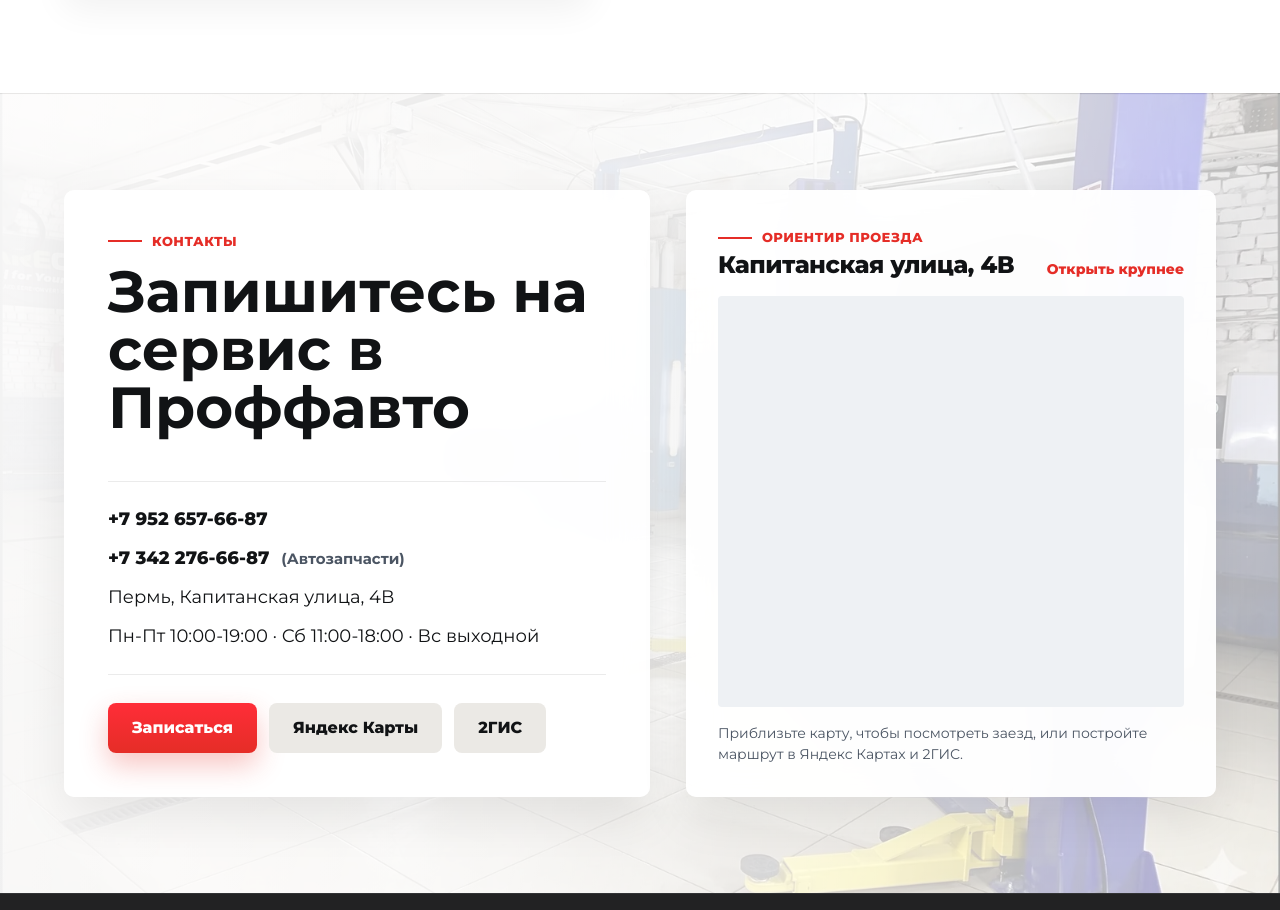
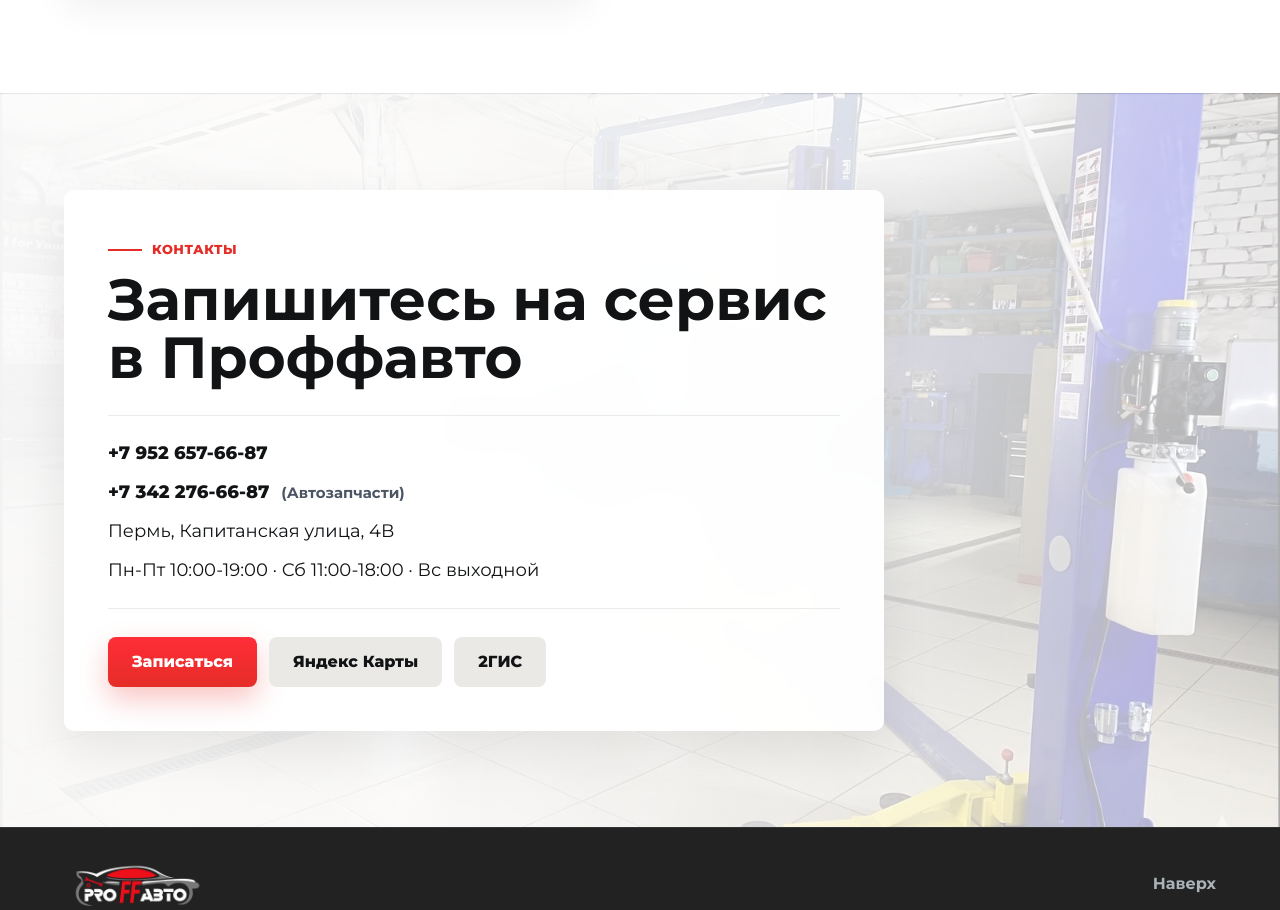
Before and after one commit to nakupendak/prof, a plain HTML site: page index.html in a window 1280 px wide. Shown: the part 4711-5621 px from the top of the page. Drawn offline with Linux system fonts and the light colour scheme.

Commit message:
chore: remove bottom Yandex map widget from contacts

```diff
--- a/index.html
+++ b/index.html
@@ -33,7 +33,7 @@
     content="Диагностика, ТО, ремонт двигателя, ходовой, кузовной ремонт, развал-схождение и шиномонтаж в Закамске (ул. Капитанская, 4В).">
   <meta name="twitter:image" content="https://proffauto159.ru/og-image.jpg">
   <title>Proffавто – автосервис и ремонт автомобилей в Закамске, Пермь</title>
-  <link rel="stylesheet" href="style.css?v=19">
+  <link rel="stylesheet" href="style.css?v=20">
   <script type="application/ld+json">
     {
       "@context": "https://schema.org",
@@ -359,29 +359,6 @@
           <a class="btn btn-secondary" href="https://go.2gis.com/cyw1y" target="_blank" rel="noreferrer">2ГИС</a>
         </div>
       </div>
-
-      <div class="contact-map-card">
-        <div class="contact-map-head">
-          <div>
-            <p class="eyebrow">Ориентир проезда</p>
-            <h3>Капитанская улица, 4В</h3>
-          </div>
-          <a class="contact-map-link"
-            href="https://yandex.com/maps/org/proffauto/19250466593/?ll=56.021358%2C58.025476&z=16" target="_blank"
-            rel="noreferrer">Открыть крупнее</a>
-        </div>
-
-        <div class="contact-map-frame">
-          <iframe
-            title="Мини-карта проезда к автосервису Proffавто на Капитанской улице, 4В"
-            src="https://yandex.ru/map-widget/v1/?ll=56.021358%2C58.025476&mode=search&oid=19250466593&ol=biz&z=16"
-            loading="lazy"
-            referrerpolicy="no-referrer-when-downgrade"
-            allowfullscreen></iframe>
-        </div>
-
-        <p class="contact-map-note">Приблизьте карту, чтобы посмотреть заезд, или постройте маршрут в Яндекс Картах и 2ГИС.</p>
-      </div>
     </section>
   </main>
 
--- a/script.js
+++ b/script.js
@@ -9,7 +9,7 @@ const routeDialog = document.querySelector("[data-route-dialog]");
 const routeCloseControls = document.querySelectorAll("[data-route-close]");
 const routeLinks = document.querySelectorAll("[data-route-link]");
 const revealItems = document.querySelectorAll(
-  ".service-card, .review-card, .image-panel, .content-panel, .team-content, .team-photo, .work-comparison, .contact-card, .contact-map-card"
+  ".service-card, .review-card, .image-panel, .content-panel, .team-content, .team-photo, .work-comparison, .contact-card"
 );
 
 const syncHeader = () => {
--- a/style.css
+++ b/style.css
@@ -1327,10 +1327,8 @@ h3 {
 
 .contact-section {
   display: grid;
-  grid-template-columns: minmax(0, 1.05fr) minmax(0, 0.95fr);
-  gap: clamp(20px, 3vw, 36px);
   min-height: 620px;
-  align-items: stretch;
+  align-items: center;
   background:
     linear-gradient(105deg, rgba(255, 255, 255, 0.96), rgba(255, 255, 255, 0.9) 48%, rgba(255, 255, 255, 0.65)),
     url("offer.webp");
@@ -1339,87 +1337,14 @@ h3 {
   border-top: 1px solid var(--line);
 }
 
-.contact-card,
-.contact-map-card {
-  width: 100%;
+.contact-card {
+  width: min(820px, 100%);
   padding: clamp(24px, 4vw, 44px);
   background: rgba(255, 255, 255, 0.95);
   border: none;
   border-radius: var(--card-radius);
   box-shadow: 0 20px 50px rgba(0, 0, 0, 0.08);
   backdrop-filter: blur(18px);
-}
-
-.contact-card {
-  display: flex;
-  flex-direction: column;
-  justify-content: center;
-}
-
-.contact-map-card {
-  display: flex;
-  flex-direction: column;
-  gap: 16px;
-  padding: clamp(22px, 3vw, 32px);
-}
-
-.contact-map-head {
-  display: flex;
-  align-items: flex-end;
-  justify-content: space-between;
-  gap: 16px;
-  flex-wrap: wrap;
-}
-
-.contact-map-head .eyebrow {
-  margin-bottom: 6px;
-}
-
-.contact-map-head h3 {
-  margin: 0;
-  font-size: clamp(20px, 2.2vw, 24px);
-  font-weight: 800;
-  letter-spacing: -0.02em;
-  color: var(--text);
-}
-
-.contact-map-link {
-  font-size: 14px;
-  font-weight: 800;
-  color: var(--red);
-  white-space: nowrap;
-  transition: opacity 0.18s ease;
-}
-
-.contact-map-link:hover,
-.contact-map-link:focus-visible {
-  text-decoration: underline;
-  text-underline-offset: 4px;
-}
-
-.contact-map-frame {
-  position: relative;
-  flex: 1;
-  min-height: 320px;
-  border-radius: calc(var(--card-radius) - 6px);
-  overflow: hidden;
-  border: none;
-  background: #eef1f4;
-}
-
-.contact-map-frame iframe {
-  display: block;
-  width: 100%;
-  height: 100%;
-  min-height: 320px;
-  border: 0;
-}
-
-.contact-map-note {
-  margin: 0;
-  color: var(--muted);
-  font-size: 14px;
-  line-height: 1.5;
 }
 
 .contact-lines {
@@ -1626,8 +1551,7 @@ h3 {
   .reveal-ready .team-content,
   .reveal-ready .team-photo,
   .reveal-ready .work-comparison,
-  .reveal-ready .contact-card,
-  .reveal-ready .contact-map-card {
+  .reveal-ready .contact-card {
     opacity: 0;
     transform: translateY(28px);
     transition: opacity 0.72s ease, transform 0.72s ease;
@@ -1998,11 +1922,6 @@ h3 {
     width: 38px;
     height: 38px;
   }
-
-  .contact-map-frame,
-  .contact-map-frame iframe {
-    min-height: 260px;
-  }
 }
 
 @media (max-width: 440px) {
```
Also changed, not shown: works.html (+1 -24 lines).
